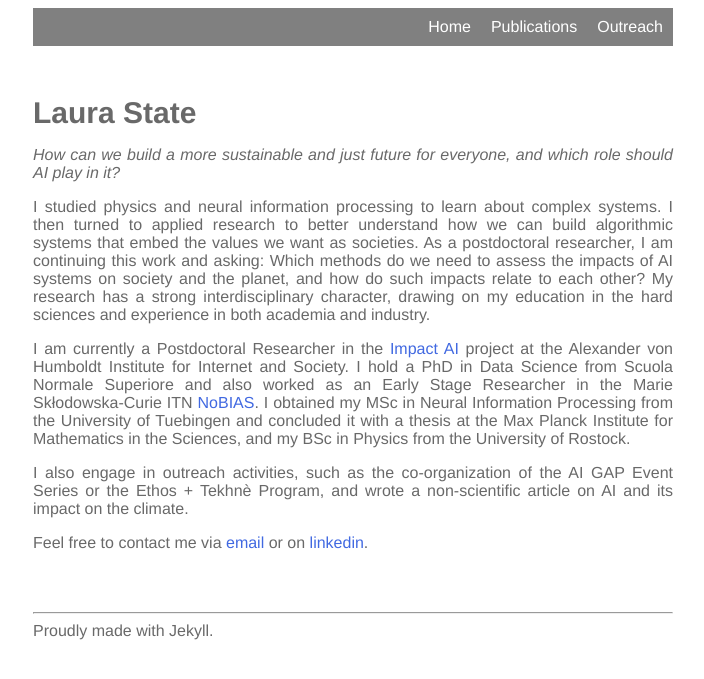
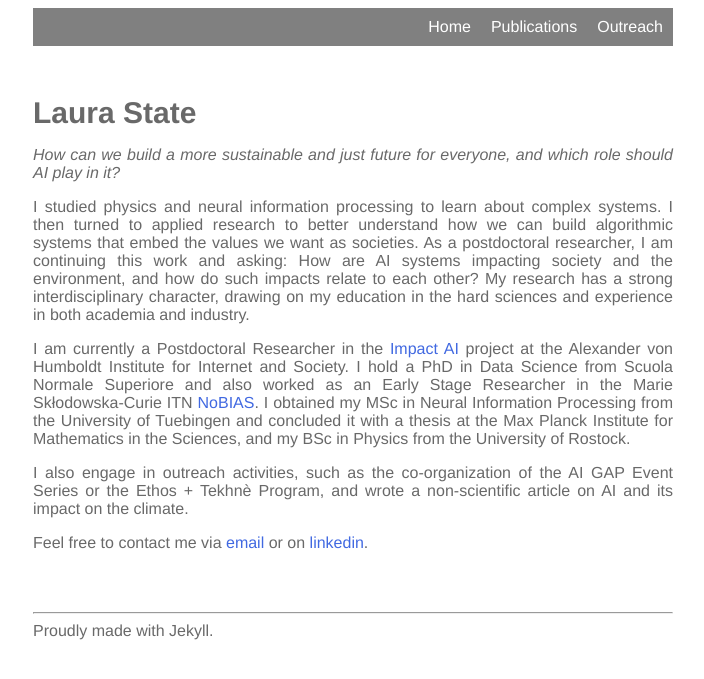
Before and after one commit to lstate/lstate.github.io, a Jekyll site: the page built from _pages/index.markdown, in a window 1280 px wide. Shown: the top 679 px of the page, without its empty margins (287-991 px from the left). Built offline with Jekyll 4.4.1, drawn with Linux system fonts in a browser that asks for light colours.

Commit message:
Update index.markdown
update

```diff
--- a/_pages/index.markdown
+++ b/_pages/index.markdown
@@ -16,7 +16,8 @@ Laura State
 *How can we build a more sustainable and just future for everyone, and which role should AI play in it?*
 
 I studied physics and neural information processing to learn about complex systems. I then turned to applied research to better understand how we can build algorithmic systems that embed the values we want as societies.
-As a postdoctoral researcher, I am continuing this work and asking: Which methods do we need to assess the impacts of AI systems on society and the planet, and how do such impacts relate to each other? My research has a strong interdisciplinary character, drawing on my education in the hard sciences and experience in both academia and industry.
+As a postdoctoral researcher, I am continuing this work and asking: How are AI systems impacting society and the environment, and how do such impacts relate to each other?
+My research has a strong interdisciplinary character, drawing on my education in the hard sciences and experience in both academia and industry.
 
 I am currently a Postdoctoral Researcher in the [Impact AI](https://www.hiig.de/en/project/impact-ai/) project at the Alexander von Humboldt Institute for Internet and Society. I hold a PhD in Data Science from Scuola Normale Superiore and also worked as an Early Stage Researcher in the Marie Skłodowska-Curie ITN [NoBIAS](https://nobias-project.eu). I obtained my MSc in Neural Information Processing from the University of Tuebingen and concluded it with a thesis at the Max Planck Institute for Mathematics in the Sciences, and my BSc in Physics from the University of Rostock.
 
```
